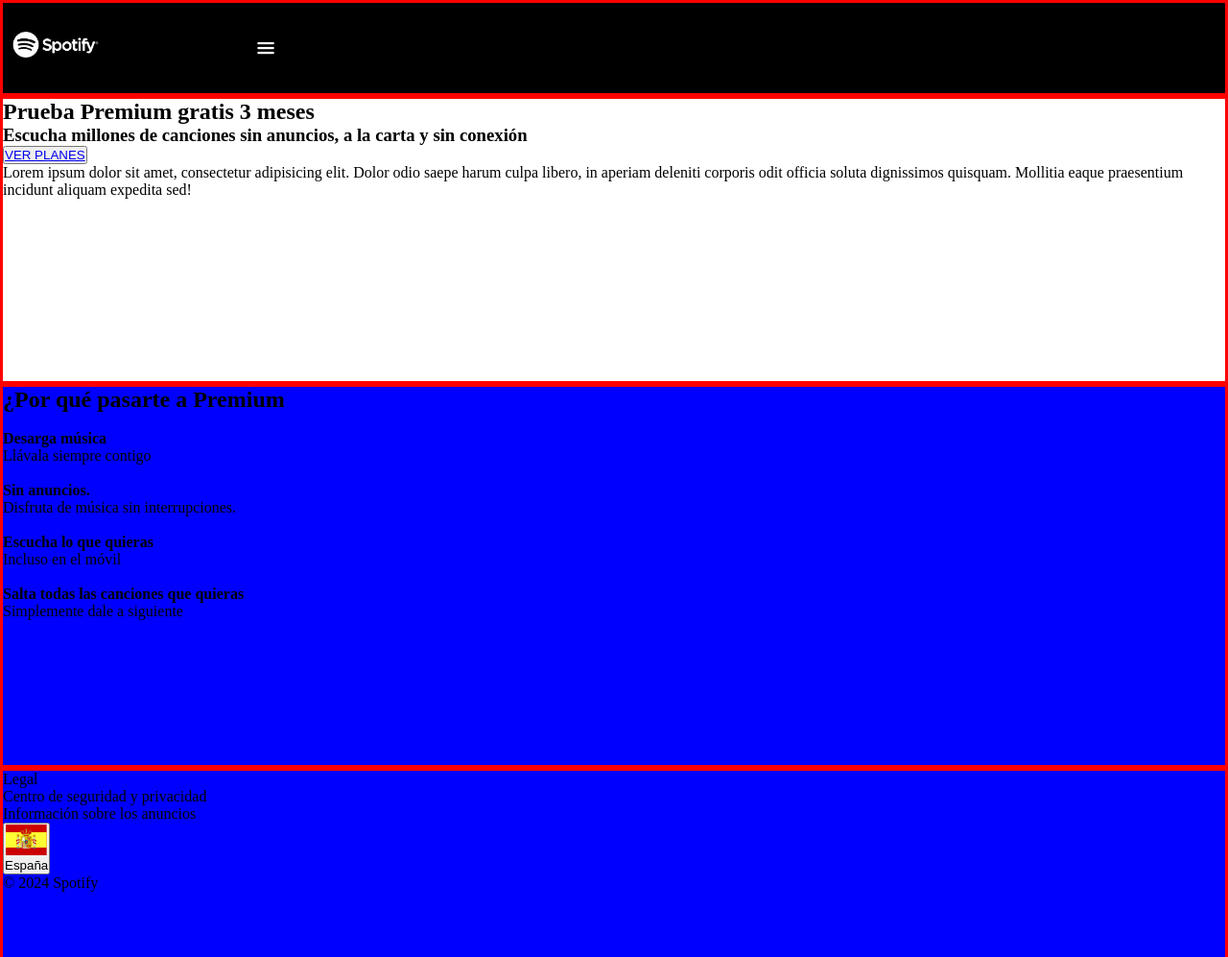
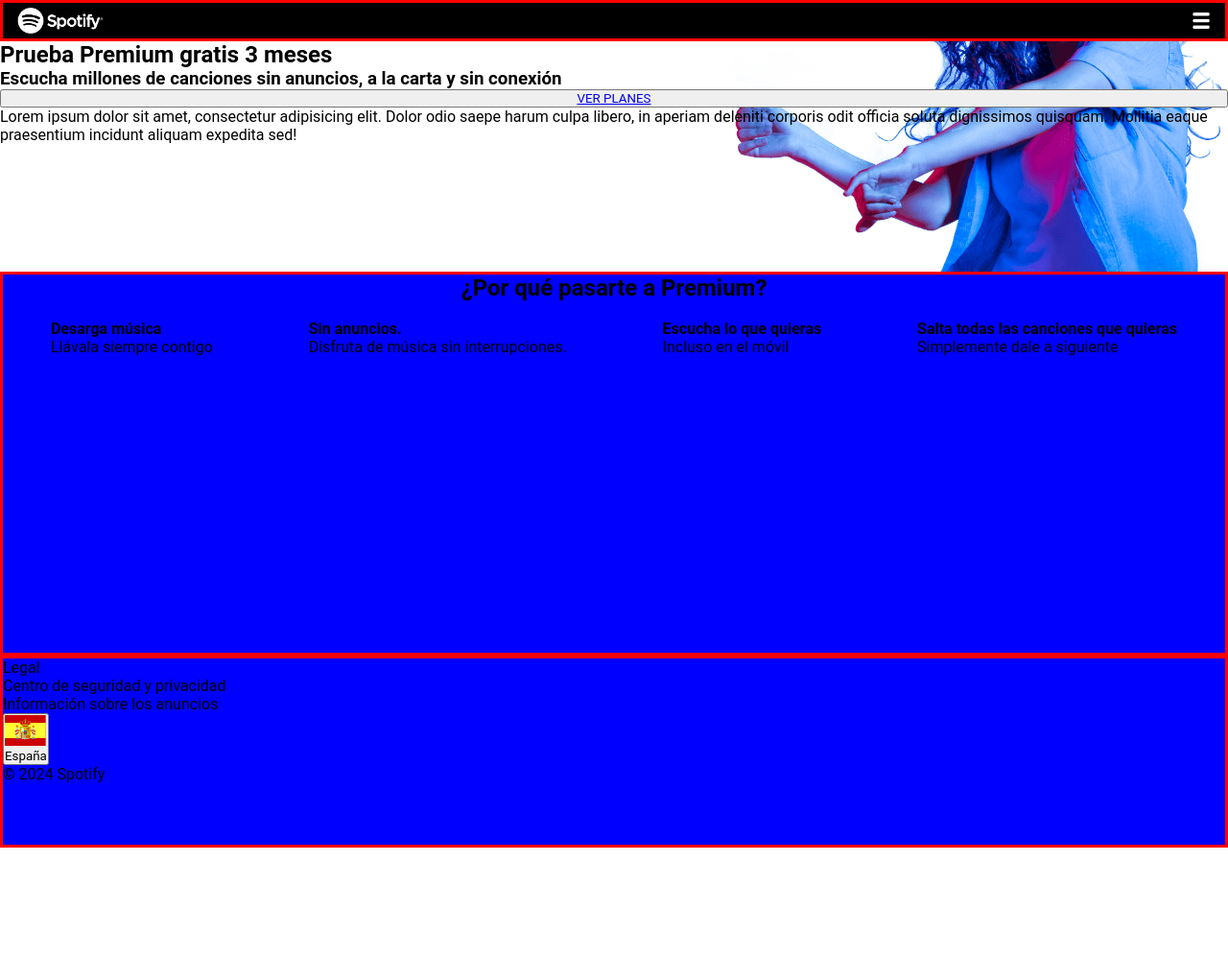
Before and after one commit to ellisoalgo/promo-X-module-1-pair-4-spotify, a plain HTML site: page index.html in a window 1280 px wide. Shown: the whole page at 96% size. After the commit the page ends 883 px from the top, so only its background shows below. Drawn offline with Linux system fonts and the light colour scheme.

Commit message:
actualizacion 4

```diff
--- a/CSS/reset.css
+++ b/CSS/reset.css
@@ -2,4 +2,5 @@
     margin: 0;
     padding: 0;
     box-sizing: border-box;
+    list-style: none;
 }
--- a/CSS/style.css
+++ b/CSS/style.css
@@ -1,32 +1,50 @@
+* {
+    font-family: roboto;
+}
 .header {
+    display: flex;
+    justify-content: space-between;
+    padding-left: 10px;
+    padding-right: 10px;
     border: solid 3px red;
     background: black;
-    height: 100px;
 }
+
 .logo {
     width: 100px;
     padding: 5px;
-    margin-top: 25px;
-    margin-left: 5px;
-    display: inline-block;
 }
+
 .menu {
     width: 30px;
     padding: 5px;
-    margin-top: 20px;
-    margin-left: 150px;
-    margin-right: 5px;
-    display: inline-block;
 }
+
 .section1 {
-    border: solid 3px red;
-    background-image: url(CSS/imagenes/premium_dancer.png);
-    height: 300px;
+    display: flex;
+    flex-direction: column;
+    /* border: solid 3px red; */
+    background-image: url(../CSS/imagenes/premium_dancer.png);
+    background-position: right;
+    background-repeat: no-repeat;
+    height: 30vh;
 }
 .section2 {
+    display: flex;
+    flex-direction: column;
     border: solid 3px red;
     background: blue;
-    height: 400px;
+    height: 50vh;
+
+}
+.porque {
+    display: flex;
+    justify-content: center;
+}
+.beneficios{
+    display: flex;
+    flex-wrap: nowrap;
+    justify-content: space-around;
 }
 .footer {
     border: solid 3px red;
--- a/index.html
+++ b/index.html
@@ -29,8 +29,8 @@
             <p>Lorem ipsum dolor sit amet, consectetur adipisicing elit. Dolor odio saepe harum culpa libero, in aperiam deleniti corporis odit officia soluta dignissimos quisquam. Mollitia eaque praesentium incidunt aliquam expedita sed!</p>
         </section>
         <section class="section2">
-            <h2>¿Por qué pasarte a Premium</h2>
-            <ul>
+            <h2 class="porque">¿Por qué pasarte a Premium?</h2>
+            <ul class="beneficios">
                 <li>
                     <article>
                         <img src="" alt="">
```
